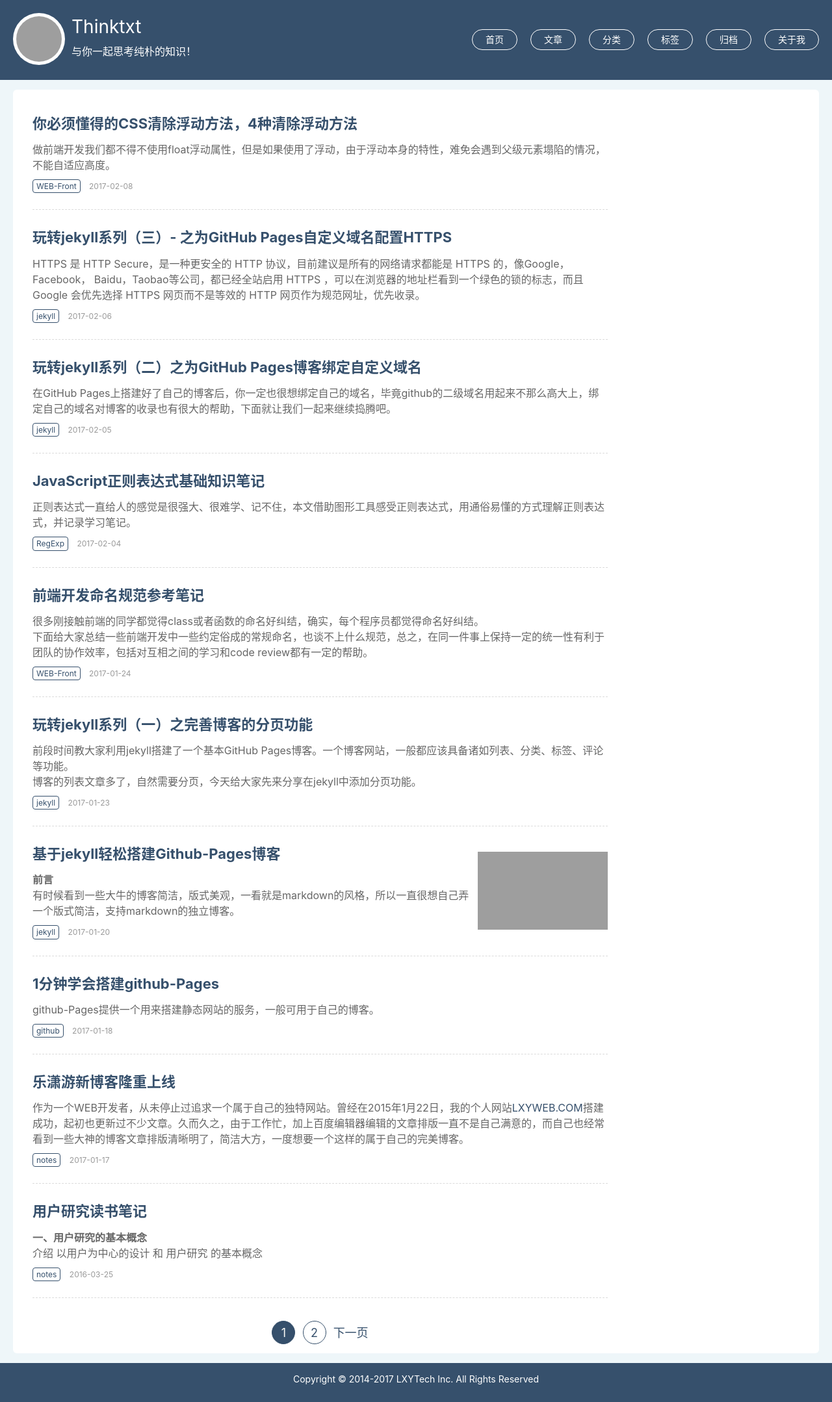
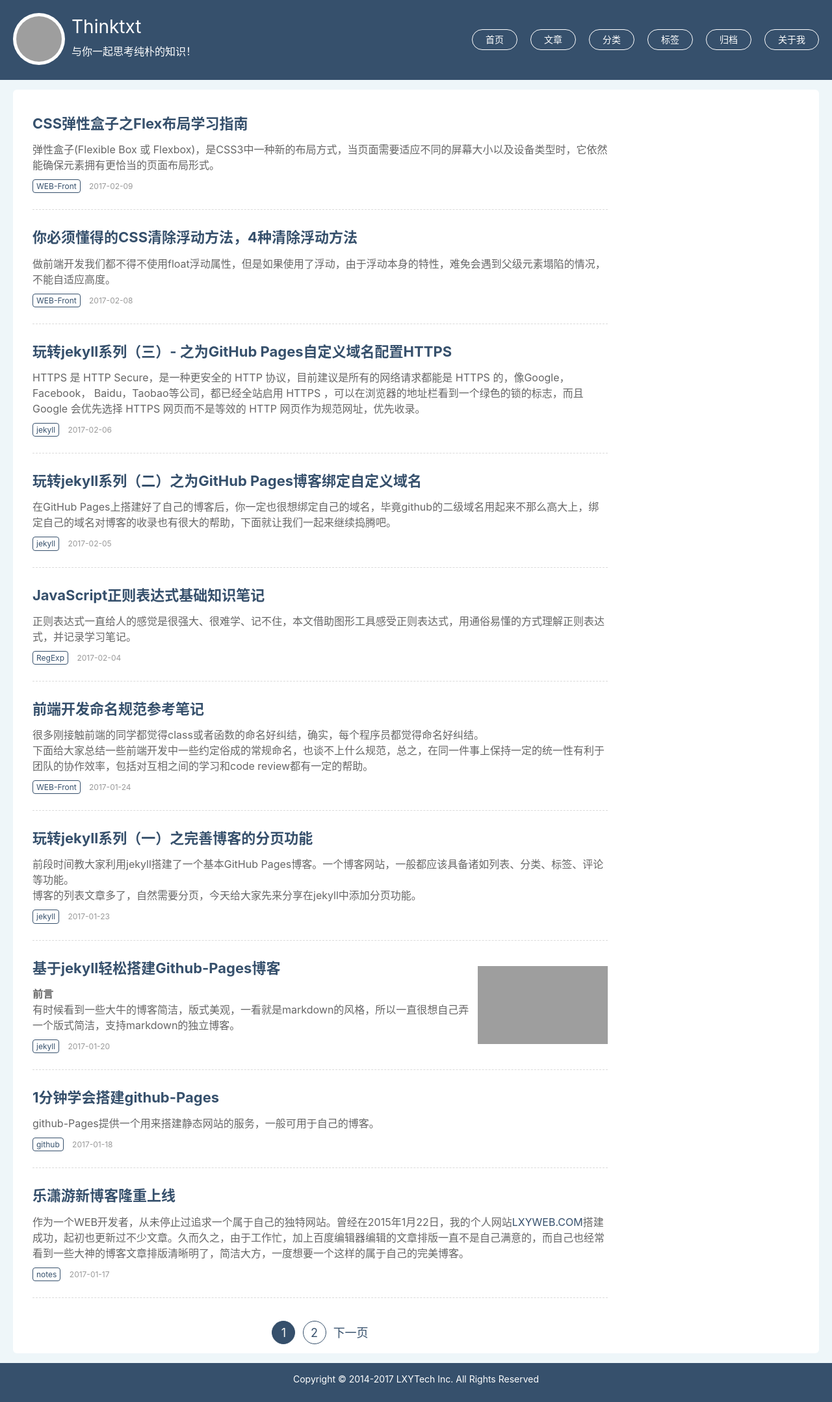
Before and after one commit to vimplus/vimplus.github.io, a Jekyll site: the page built from index.html, in a window 1280 px wide. Shown: the whole page at 65% size. Built offline with Jekyll 4.4.1, drawn with Linux system fonts in a browser that asks for light colours; the list of posts is cut into pages by our own code; comment, search, counter and statistics services are not loaded; some of the changed lines change nothing that is shown; grey boxes are pictures that could not be loaded.

Commit message:
add article for css flex

````diff
--- /dev/null
+++ b/_posts/前端/2017-02-09-css3-flex-box-layout-learn-guide.md
@@ -0,0 +1,367 @@
+---
+title: CSS弹性盒子之Flex布局学习指南
+date: 2017-02-09 23:23:21
+description: "CSS弹性盒子之Flex布局学习指南"
+layout: post
+categories: WEB-Front
+tags: [CSS,CSS3,Flex,弹性盒子,弹性布局]
+comments: true
+---
+弹性盒子(Flexible Box 或 Flexbox)，是CSS3中一种新的布局方式，当页面需要适应不同的屏幕大小以及设备类型时，它依然能确保元素拥有更恰当的页面布局形式。
+
+## 什么是Flex？
+Flex是Flexible Box的简称，意为"弹性盒子"，用来为盒状模型提供布局上最大的灵活性。
+
+注意：Flex布局比较适合Web应用程序的一些小组件和小规模的布局，而栅格布局更适合用于一些大规模的布局。
+
+## 简单使用
+任何一个盒子模型都可以设定为Flex布局方式，为要使用弹性布局的元素CSS样式设置`display`属性，例如：
+
+```css
+.flex-box {
+  display: flex;
+}
+```
+
+或者，行内元素的也可以设置Flex布局：
+
+```css
+.flex-box {
+  display: inline-flex;
+}
+```
+
+Webkit内核的浏览器，必须加上`-webkit`前缀：
+
+```css
+.flex-box {
+  display: -webkit-flex; /* Safari */
+  display: flex;
+}
+```
+
+## 构成
+
+Flex布局方式由 **Flex容器** 和 **Flex项目** 构成：
+
+* Flex容器 - 我们简称为“容器”，类似于`父元素`
+* Flex项目 - 我们简称为“项目”，类似于`子元素`
+
+**注意**：当采用Flex布局时，也就是包含项目的父元素`display`属性设为`flex`后，子元素的`float`、`clear`和`vertical-align`属性将失效。
+
+Flex盒子结构示意图：
+
+![flex-box](https://ww1.sinaimg.cn/large/006tNbRwgy1fckmoy5k8fj30m809q3z1.jpg)
+
+容器默认存在两根轴：水平的主轴（main axis）和垂直的交叉轴（cross axis）。主轴的开始位置（与边框的交叉点）叫做`main start`，结束位置叫做`main end`；交叉轴的开始位置叫做`cross start`，结束位置叫做`cross end`。
+
+项目默认沿主轴排列。单个项目占据的主轴空间叫做`main size`，占据的交叉轴空间叫做`cross size`。
+
+## 属性
+
+当我们采用flex布局时，盒子模型之间自然会有容器与项目的结构关系，容器和项目都有属于自己的一些属性。
+
+### 容器的属性
+
+容器可以设置以下6个属性：
+
+> * `flex-flow` - 作为`flex-direction`和`flex-wrap`属性的简写形式，默认`flex-flow: row nowrap;`
+> * `flex-direction` - 定义项目的排列方向；
+> * `flex-wrap` - 定义项目的换行方式，如强制换行，默认不换行；
+> * `justify-content` -  定义子元素的对齐方式；
+> * `align-items` - 定义项目在主轴上的对齐方式；
+> * `align-content` - 定义多根轴线的对齐方式，在只有一根主轴的情况下不起作用；
+
+```css
+.flex-box {
+  flex-flow: <‘flex-direction’> || <‘flex-wrap’>
+  flex-direction: row | row-reverse | column | column-reverse;
+  flex-wrap: nowrap | wrap | wrap-reverse;
+  justify-content: flex-start | flex-end | center | space-between | space-around;
+  align-items: flex-start | flex-end | center | baseline | stretch;
+  align-content: flex-start | flex-end | center | space-between | space-around | stretch;
+}
+```
+
+
+
+####  flex-direction
+
+`flex-direction`属性用来定义主轴的方向（即项目的排列方向）。
+
+Flex是一种单方向的布局概念，认为Flex项目主要排列方式要么是水平排列，要么是垂直列排列。
+
+```css
+.flex-box {
+  flex-direction: row | row-reverse | column | column-reverse;
+}
+```
+
+![flex-direction](https://ww3.sinaimg.cn/large/006tNbRwgy1fckmorfgowj312k0b8gmj.jpg)
+
+包含以下4个值：
+
+- `row`（默认值）：主轴为水平方向，起点在左端。
+- `row-reverse`：主轴为水平方向，起点在右端。
+- `column`：主轴为垂直方向，起点在上沿。
+- `column-reverse`：主轴为垂直方向，起点在下沿。
+
+#### flex-wrap
+
+默认情况下，项目都是尽可能的单行显示，排列在一条“轴线”上，由`flex-wrap`属性控制如何换行。
+
+![flow-wrap_20170209](https://ww4.sinaimg.cn/large/006tNbRwgy1fckmosi24uj30m607o74i.jpg)
+
+该属性包含3个值：
+
+* `nowrap`（默认）：不换行。如图：
+
+  ![flow-wrap_ nowrap](https://ww2.sinaimg.cn/large/006tNbRwgy1fckmopkjkuj30z20633z5.jpg)
+
+
+* `wrap`：换行，第一行在上方。如图：
+
+  ![flow-wrap_wrap](https://ww4.sinaimg.cn/large/006tNbRwgy1fckmp9d025j30mk06eaan.jpg)
+
+* `wrap-reverse`：换行，第一行在下方。如图：
+
+  ![flow-wrap_wrap-reverse](https://ww1.sinaimg.cn/large/006tNbRwgy1fckmp82bpjj30mk06edgf.jpg)
+
+#### justify-content
+
+`justify-content`属性定义了项目在主轴上的对齐方式，
+
+该属性包含5个值，具体的对齐方式与轴的方向有关，下面假设主轴为从左到右：
+
+- `flex-start`（默认值）：左对齐
+- `flex-end`：右对齐
+- `center`： 居中对齐
+- `space-between`：两端对齐，项目之间的间隔都相等。
+- `space-around`：每个项目两侧的间隔相等。所以，项目之间的间隔比项目与边框的间隔大一倍。
+
+图形示例：
+
+![flex-justify-content](https://ww2.sinaimg.cn/large/006tNbRwgy1fckmootnlnj30ef0ijab4.jpg)
+
+#### align-items
+
+`align-items`属性定义项目在交叉轴上如何对齐。
+
+该属性包含5个值，具体的对齐方式与交叉轴的方向有关。下面假设交叉轴从上到下：
+
+- `flex-start`：交叉轴的起点对齐。
+- `flex-end`：交叉轴的终点对齐。
+- `center`：交叉轴的中点对齐。
+- `baseline`: 项目的第一行文字的基线对齐。
+- `stretch`（默认值）：如果项目未设置高度或设为auto，将占满整个容器的高度。
+
+图形示例：
+
+![flex-align-items](https://ww2.sinaimg.cn/large/006tNbRwgy1fckmoogxzlj30e10h6q41.jpg)
+
+#### align-content
+
+`align-content`属性定义了多根轴线的对齐方式，该属性在只有一行的容器上不起作用。
+
+与`justify-content`属性类似，可以理解为`align-content`是针对轴线之间的对齐方式。
+
+该属性包含6个值：
+
+- `flex-start`：与交叉轴的起点对齐。
+- `flex-end`：与交叉轴的终点对齐。
+- `center`：与交叉轴的中点对齐。
+- `space-between`：与交叉轴两端对齐，轴线之间的间隔平均分布。
+- `space-around`：每根轴线两侧的间隔都相等。所以，轴线之间的间隔比轴线与边框的间隔大一倍。
+- `stretch`（默认值）：轴线占满整个交叉轴。
+
+图形示例：
+
+![flex-align-content](https://ww4.sinaimg.cn/large/006tNbRwgy1fckmp97ebnj30fc0jgq4i.jpg)
+
+### 项目的属性
+
+项目包含以下6个属性：
+
+> - `flex` - 对`flex-grow`，`flex-shrink`和`flex-basis`三个属性的缩写，默认`flex:0 1 auto;`
+> - `order` - 定义项目的排列顺序（项目的优先级），数值越小，越靠前，默认0;
+> - `flex-grow` - 定义项目的放大比例（默认0，始终不放大）;
+> - `flex-shrink` - 定义项目的缩小比例，（默认为1，空间不足将缩小）;
+> - `flex-basis` - 定义项目在分配容器剩余空间之前的默认尺寸，默认`auto;`
+> - `align-self` - 单独项目上的对齐方式，默认与其父级容器的align-items属性相同；
+
+```css
+.flex-item {
+  flex: none | [ <'flex-grow'> <'flex-shrink'>? || <'flex-basis'> ];
+  order: <integer>;
+  flex-grow: <number>; /* default 0 */
+  flex-shrink: <number>; /* default 1 */
+  flex-basis: <length> | auto; /* default auto */
+  align-self: auto | flex-start | flex-end | center | baseline | stretch;
+}
+```
+
+#### order
+
+默认情况下，Flex项目是按照文档流的顺序排列，`order`属性可以改变项目的排列顺序，数值越小，排列越靠前，默认为0，可以为负数，相同的数值按照文档流排序。
+
+示例（代码只留出了关键属性，后同）：
+
+```css
+.flex-box {
+  display: flex;
+}
+.flex-item {
+  flex-shrink: 0;
+}
+.flex-item:nth-child(2) {
+  order: 2;
+}
+.flex-item:nth-child(3) {
+  order: 3;
+}
+```
+
+```html
+<div class="flex-box">
+  <div class="flex-item"><span>1</span></div>
+  <div class="flex-item"><span>2</span></div>
+  <div class="flex-item"><span>3</span></div>
+  <div class="flex-item"><span>1</span></div>
+  <div class="flex-item"><span>1</span></div>
+</div>
+```
+
+效果如图所示：
+
+![flex-order](https://ww1.sinaimg.cn/large/006tNbRwgy1fckmopg8w4j30p004kaag.jpg)
+
+#### flex-grow
+
+`flex-grow`可以定义一个Flex项目的放大比例（默认为`0`，即使父级有剩余空间也不放大），值为非负数。
+
+如果所有Flex项目的`flex-grow`设置为`1`时，表示Flex容器中的Flex项目具有相等的尺寸，如：
+
+```css
+.flex-item {
+  flex-grow: 1;
+}
+```
+
+```html
+<div class="flex-box">
+  <div class="flex-item"><span>1</span></div>
+  <div class="flex-item"><span>1</span></div>
+  <div class="flex-item"><span>1</span></div>
+</div>
+```
+
+效果：
+
+![flex-grow](https://ww1.sinaimg.cn/large/006tNbRwgy1fckmotb7tyj30p004nwev.jpg)
+
+如果给其中一个Flex项目设置`flex-grow`的值为`2`，其他都为`1`，那么这个Flex项目 **占据的剩余空间** 将是其他Flex项目2倍，如下：
+
+```css
+.flex-item {
+  flex-grow: 1;
+}
+
+.flex-item:nth-child(2) {
+  flex-grow: 2;
+}
+```
+
+![flex-grow_02](https://ww1.sinaimg.cn/large/006tNbRwgy1fckmovs4q2j30nm04ejrq.jpg)
+
+#### flex-shrink
+
+`flex-shrink`可以定义Flex项目的缩小比例（默认为`1`，即如果空间不足，该项目将缩小），值为非负数。
+
+
+
+默认情况下，所有项目的`flex-shrink`属性都为1，当空间不足时，都将等比例缩小，如图：
+
+![flex-shrink_01](https://ww1.sinaimg.cn/large/006tNbRwgy1fckmp8tvisj30p003zq3i.jpg)
+
+如果一个项目的`flex-shrink`属性为0，其他项目都为1，则空间不足时，值为0的项目不缩小，如：
+
+```css
+.flex-box {
+  display: flex;
+  width: 600px;
+}
+
+.flex-item {
+  width: 100px;
+}
+
+.flex-item:nth-child(3) {
+  flex-shrink: 0;
+}
+```
+
+效果图：
+
+![flex-shrink_02](https://ww4.sinaimg.cn/large/006tNbRwgy1fckmou9bv9j30nw04w74y.jpg)
+
+#### flex-basis
+
+`flex-basis`属性定义了Flex项目在分配Flex容器剩余空间之前的一个默认尺寸（设定项目的初始尺寸），可以像`width`和`height`属性一样设定固定的尺寸，如`200px`，该属性会覆盖自身的`width`属性。
+
+如果设置为`0`，则不会分配给该项目剩余空间。如果设置为`auto`，额外空间会基于`flex-grow`值做分布。
+
+示例一：
+
+```css
+.flex-item:nth-child(3) {
+  flex-basis: 0;
+}
+```
+
+效果图：
+
+![flex-basis_01](https://ww4.sinaimg.cn/large/006tNbRwgy1fckmp7j5exj30m804twev.jpg)
+
+示例二：
+
+```css
+.flex-item {
+  width: 100px;
+}
+
+.flex-item:nth-child(3) {
+  flex-basis: 300px;
+}
+```
+
+效果图：
+
+![flex-basis_02](https://ww3.sinaimg.cn/large/006tNbRwgy1fckmolii2yj30m804t3yw.jpg)
+
+#### align-self
+
+我们可以利用`align-self`对某个单独的Flex项目上定义独有的对齐方式。（对于其他未定义`align-self`属性的Flex项目，`align-self`的值永远与其关联的Flex容器的`align-items`的值相同，）
+
+该属性包含6个值，除了`auto`，其他都与Flex容器的`align-items`属性完全一致。
+
+默认值为`auto`，表示继承父元素的`align-items`属性，如果没有父元素，则等同于`stretch`。
+
+示例：
+
+![flex-align-self](https://ww3.sinaimg.cn/large/006tNbRwgy1fckmoqorqxj30go0bajrs.jpg)
+
+## 浏览器兼容前缀
+
+```css
+.flex-box {
+  display: -webkit-box;
+  display: -moz-box;
+  display: -ms-flexbox;
+  display: -webkit-flex;
+  display: flex;
+}
+```
+
+## 拓展阅读
+
+[一个完整的Flexbox指南](https://www.w3cplus.com/css3/a-guide-to-flexbox-new.html)
--- a/css/syntax.css
+++ b/css/syntax.css
@@ -39,7 +39,7 @@
 .kp { color: #069 } /* Keyword.Pseudo */
 .kr { color: #069; } /* Keyword.Reserved */
 .kt { color: #078; } /* Keyword.Type */
-.m { color: #000 } /* Literal.Number */
+.m { color: #2ba6cb } /* Literal.Number */
 .s { color: #d44950 } /* Literal.String */
 .na { color: #4f9fcf } /* Name.Attribute */
 .nb { color: #366 } /* Name.Builtin */
@@ -53,12 +53,12 @@
 .nn { color: #0cf; } /* Name.Namespace */
 .nt { color: #2f6f9f; } /* Name.Tag */
 .nv { color: #033 } /* Name.Variable */
-.ow { color: #000; } /* Operator.Word */
+.ow { color: #ccc; } /* Operator.Word */
 .w { color: #bbb } /* Text.Whitespace */
-.mf { color: #000 } /* Literal.Number.Float */
-.mh { color: #000 } /* Literal.Number.Hex */
-.mi { color: #000 } /* Literal.Number.Integer */
-.mo { color: #000 } /* Literal.Number.Oct */
+.mf { color: #2ba6cb } /* Literal.Number.Float */
+.mh { color: #2ba6cb } /* Literal.Number.Hex */
+.mi { color: #2ba6cb } /* Literal.Number.Integer */
+.mo { color: #2ba6cb } /* Literal.Number.Oct */
 .sb { color: #c30 } /* Literal.String.Backtick */
 .sc { color: #c30 } /* Literal.String.Char */
 .sd { color: #c30; font-style: italic } /* Literal.String.Doc */
@@ -74,7 +74,7 @@
 .vc { color: #033 } /* Name.Variable.Class */
 .vg { color: #033 } /* Name.Variable.Global */
 .vi { color: #033 } /* Name.Variable.Instance */
-.il { color: #000 } /* Literal.Number.Integer.Long */
+.il { color: #2ba6cb } /* Literal.Number.Integer.Long */
 
 .css .o,
 .css .o + .nt,
````
Also changed, not shown: 2 other files.
